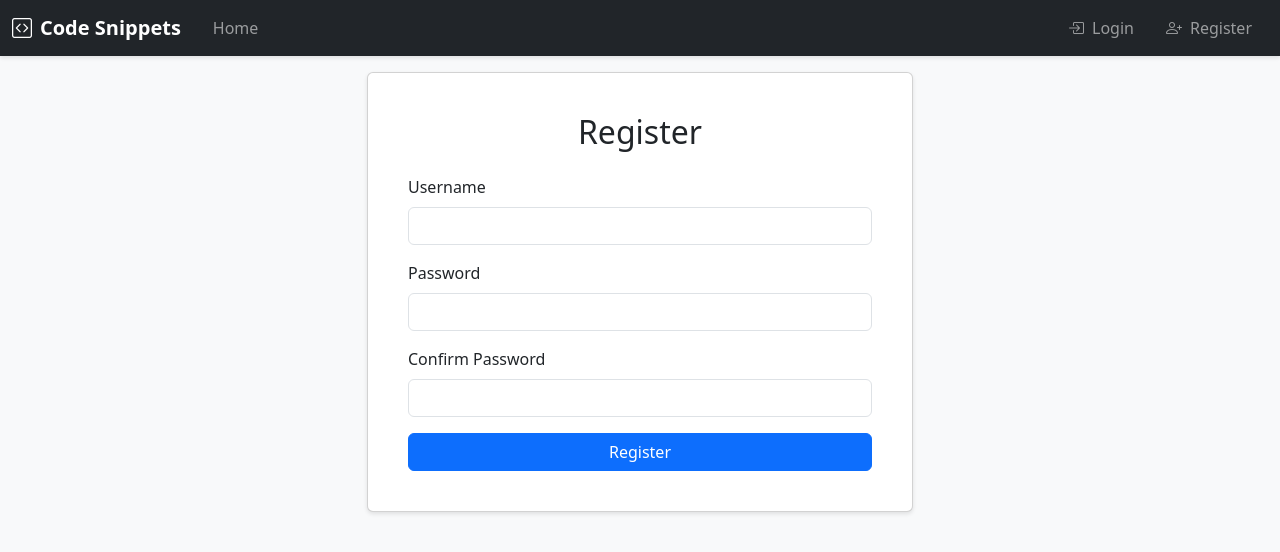
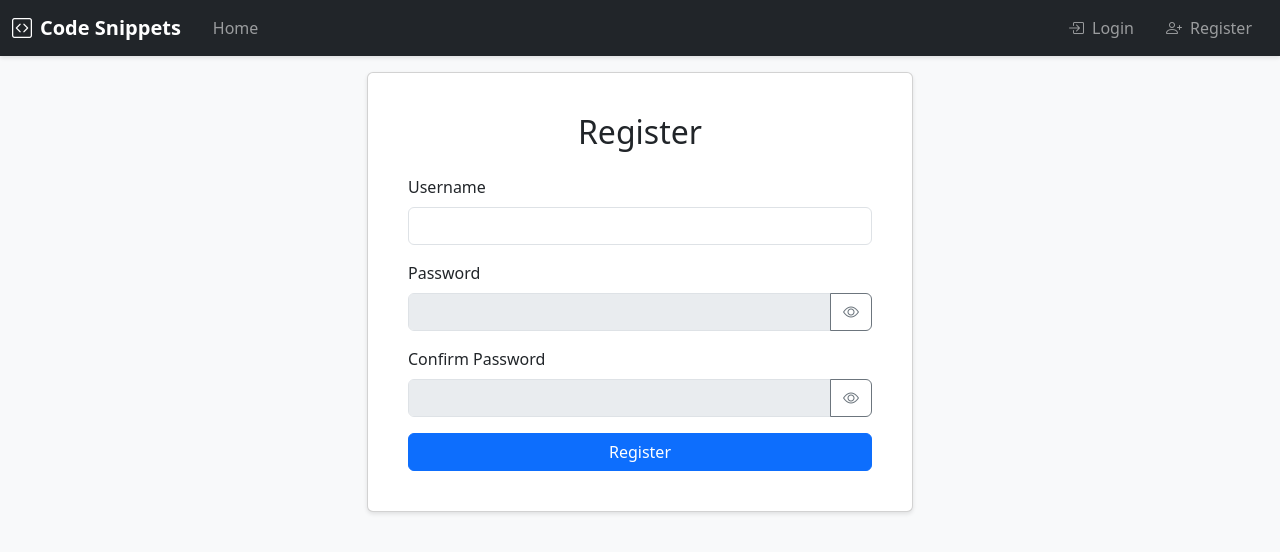
Before and after one commit to hsu022210/Snippets-frontend, a React (Vite) app: page /register in a window 1280 px wide. Shown: the top 552 px of the page. Built offline with nearby package versions, Linux system fonts and the light colour scheme.

Commit message:
improve nav bar and password field

```diff
--- a/src/components/Navigation.jsx
+++ b/src/components/Navigation.jsx
@@ -1,14 +1,41 @@
+import { useState, useEffect } from 'react';
 import { Navbar, Nav, Container, NavDropdown } from 'react-bootstrap';
-import { Link, useNavigate } from 'react-router-dom';
+import { Link, useNavigate, useLocation } from 'react-router-dom';
 import { useAuth } from '../contexts/AuthContext';
 import './Navigation.css';
 
 const Navigation = () => {
+  const [expanded, setExpanded] = useState(false);
   const { user, logout } = useAuth();
   const navigate = useNavigate();
+  const location = useLocation();
+
+  // Close navbar when route changes
+  useEffect(() => {
+    setExpanded(false);
+  }, [location]);
+
+  // Close navbar when clicking outside
+  useEffect(() => {
+    const handleClickOutside = (event) => {
+      const navbar = document.getElementById('responsive-navbar-nav');
+      const toggle = document.querySelector('.navbar-toggler');
+
+      if (expanded && navbar && toggle) {
+        const clickedInside = navbar.contains(event.target) || toggle.contains(event.target);
+        if (!clickedInside) {
+          setExpanded(false);
+        }
+      }
+    };
+
+    document.addEventListener('click', handleClickOutside);
+    return () => document.removeEventListener('click', handleClickOutside);
+  }, [expanded]);
 
   const handleLogout = async () => {
     try {
+      setExpanded(false);
       navigate('/');
       await logout();
     } catch (error) {
@@ -17,20 +44,34 @@ const Navigation = () => {
   };
 
   return (
-    <Navbar bg="dark" variant="dark" expand="lg" fixed="top" className="navbar-custom">
+    <Navbar
+      bg="dark"
+      variant="dark"
+      expand="lg"
+      fixed="top"
+      className="navbar-custom"
+      expanded={expanded}
+      onToggle={(isExpanded) => setExpanded(isExpanded)}
+    >
       <Container fluid>
-        <Navbar.Brand as={Link} to="/">
+        <Navbar.Brand as={Link} to="/" onClick={() => setExpanded(false)}>
           <i className="bi bi-code-square me-2"></i>
           Code Snippets
         </Navbar.Brand>
         <Navbar.Toggle aria-controls="responsive-navbar-nav" />
         <Navbar.Collapse id="responsive-navbar-nav">
           <Nav className="me-auto">
-            <Nav.Link as={Link} to="/" className="px-3">Home</Nav.Link>
+            <Nav.Link as={Link} to="/" className="px-3" onClick={() => setExpanded(false)}>
+              Home
+            </Nav.Link>
             {user && (
               <>
-                <Nav.Link as={Link} to="/snippets" className="px-3">My Snippets</Nav.Link>
-                <Nav.Link as={Link} to="/create-snippet" className="px-3">Create Snippet</Nav.Link>
+                <Nav.Link as={Link} to="/snippets" className="px-3" onClick={() => setExpanded(false)}>
+                  My Snippets
+                </Nav.Link>
+                <Nav.Link as={Link} to="/create-snippet" className="px-3" onClick={() => setExpanded(false)}>
+                  Create Snippet
+                </Nav.Link>
               </>
             )}
           </Nav>
@@ -47,11 +88,11 @@ const Navigation = () => {
                 align="end"
                 className="nav-dropdown-custom"
               >
-                <NavDropdown.Item as={Link} to="/profile">
+                <NavDropdown.Item as={Link} to="/profile" onClick={() => setExpanded(false)}>
                   <i className="bi bi-person me-2"></i>
                   Profile
                 </NavDropdown.Item>
-                <NavDropdown.Item as={Link} to="/settings">
+                <NavDropdown.Item as={Link} to="/settings" onClick={() => setExpanded(false)}>
                   <i className="bi bi-gear me-2"></i>
                   Settings
                 </NavDropdown.Item>
@@ -63,11 +104,11 @@ const Navigation = () => {
               </NavDropdown>
             ) : (
               <>
-                <Nav.Link as={Link} to="/login" className="px-3">
+                <Nav.Link as={Link} to="/login" className="px-3" onClick={() => setExpanded(false)}>
                   <i className="bi bi-box-arrow-in-right me-2"></i>
                   Login
                 </Nav.Link>
-                <Nav.Link as={Link} to="/register" className="px-3">
+                <Nav.Link as={Link} to="/register" className="px-3" onClick={() => setExpanded(false)}>
                   <i className="bi bi-person-plus me-2"></i>
                   Register
                 </Nav.Link>
--- /dev/null
+++ b/src/components/shared/PasswordInput.jsx
@@ -0,0 +1,76 @@
+import { useState } from 'react';
+import { Form, InputGroup, Button } from 'react-bootstrap';
+import PropTypes from 'prop-types';
+
+const PasswordInput = ({
+  value,
+  onChange,
+  label,
+  required = false,
+  disabled = false,
+  size = 'md',
+  className = '',
+  autoComplete = 'current-password',
+  placeholder = '',
+  isInvalid = false,
+  error = ''
+}) => {
+  const [showPassword, setShowPassword] = useState(false);
+
+  const togglePasswordVisibility = () => {
+    setShowPassword(!showPassword);
+  };
+
+  return (
+    <Form.Group className="mb-3">
+      {label && <Form.Label>{label}</Form.Label>}
+      <InputGroup>
+        <Form.Control
+          type={showPassword ? 'text' : 'password'}
+          value={value}
+          onChange={onChange}
+          required={required}
+          disabled={disabled}
+          size={size}
+          className={`form-control-light ${className}`}
+          autoComplete={autoComplete}
+          placeholder={placeholder}
+          isInvalid={isInvalid}
+        />
+        <Button
+          variant="outline-secondary"
+          onClick={togglePasswordVisibility}
+          disabled={disabled}
+          className="d-flex align-items-center"
+        >
+          {showPassword ? (
+            <i className="bi bi-eye-slash"></i>
+          ) : (
+            <i className="bi bi-eye"></i>
+          )}
+        </Button>
+        {error && (
+          <Form.Control.Feedback type="invalid">
+            {error}
+          </Form.Control.Feedback>
+        )}
+      </InputGroup>
+    </Form.Group>
+  );
+};
+
+PasswordInput.propTypes = {
+  value: PropTypes.string.isRequired,
+  onChange: PropTypes.func.isRequired,
+  label: PropTypes.string,
+  required: PropTypes.bool,
+  disabled: PropTypes.bool,
+  size: PropTypes.oneOf(['sm', 'md', 'lg']),
+  className: PropTypes.string,
+  autoComplete: PropTypes.string,
+  placeholder: PropTypes.string,
+  isInvalid: PropTypes.bool,
+  error: PropTypes.string
+};
+
+export default PasswordInput;
--- a/src/pages/Login.jsx
+++ b/src/pages/Login.jsx
@@ -2,6 +2,7 @@ import { useState } from 'react';
 import { Form, Button, Alert, Row, Col, Card, Spinner } from 'react-bootstrap';
 import { useNavigate } from 'react-router-dom';
 import { useAuth } from '../contexts/AuthContext';
+import PasswordInput from '../components/shared/PasswordInput';
 import './Login.css';
 
 const Login = () => {
@@ -56,19 +57,16 @@ const Login = () => {
                       autoComplete="username"
                     />
                   </Form.Group>
-                  <Form.Group className="mb-4">
-                    <Form.Label>Password</Form.Label>
-                    <Form.Control
-                      type="password"
-                      required
+                  <PasswordInput
+                    label="Password"
                     value={password}
                     onChange={(e) => setPassword(e.target.value)}
+                    required
                     disabled={loading}
                     size="lg"
-                      className="form-control-light"
+                    className="mb-4"
                     autoComplete="current-password"
                   />
-                  </Form.Group>
                   <Button
                     variant="primary"
                     size="lg"
--- a/src/pages/Register.jsx
+++ b/src/pages/Register.jsx
@@ -2,6 +2,7 @@ import { useState } from 'react';
 import { Form, Button, Alert, Container, Row, Col, Card } from 'react-bootstrap';
 import { useNavigate } from 'react-router-dom';
 import { useAuth } from '../contexts/AuthContext';
+import PasswordInput from '../components/shared/PasswordInput';
 
 const Register = () => {
   const [username, setUsername] = useState('');
@@ -56,26 +57,27 @@ const Register = () => {
                     required
                     value={username}
                     onChange={(e) => setUsername(e.target.value)}
+                    disabled={loading}
                   />
                 </Form.Group>
-                <Form.Group className="mb-3">
-                  <Form.Label>Password</Form.Label>
-                  <Form.Control
-                    type="password"
-                    required
+                <PasswordInput
+                  label="Password"
                   value={password}
                   onChange={(e) => setPassword(e.target.value)}
+                  required
+                  disabled={loading}
+                  autoComplete="new-password"
                 />
-                </Form.Group>
-                <Form.Group className="mb-3">
-                  <Form.Label>Confirm Password</Form.Label>
-                  <Form.Control
-                    type="password"
-                    required
+                <PasswordInput
+                  label="Confirm Password"
                   value={confirmPassword}
                   onChange={(e) => setConfirmPassword(e.target.value)}
+                  required
+                  disabled={loading}
+                  autoComplete="new-password"
+                  isInvalid={password !== confirmPassword && confirmPassword !== ''}
+                  error={password !== confirmPassword && confirmPassword !== '' ? 'Passwords do not match' : ''}
                 />
-                </Form.Group>
                 <Button
                   className="w-100"
                   type="submit"
```
Lines whose indentation alone changed are shown as unchanged.
